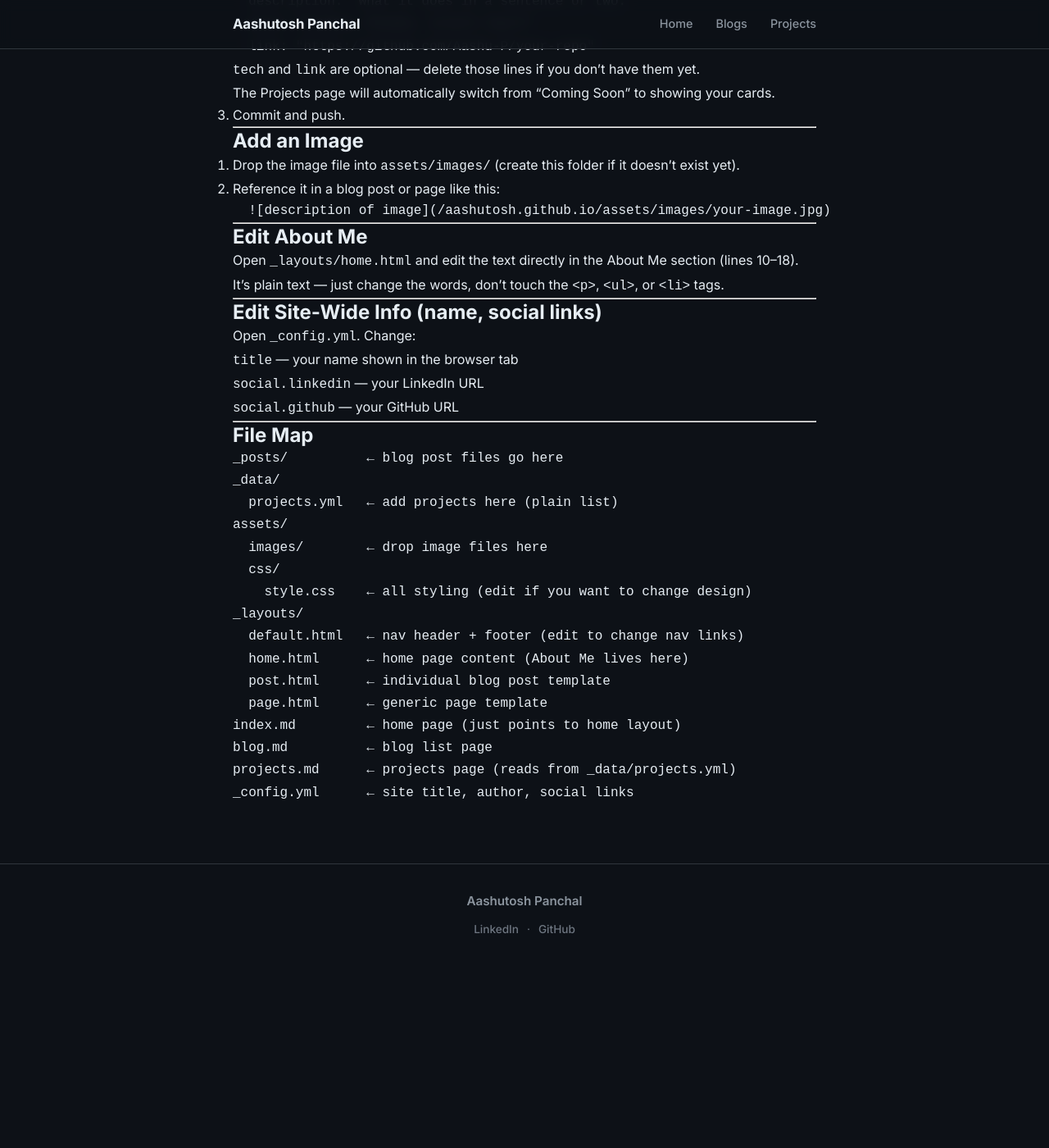
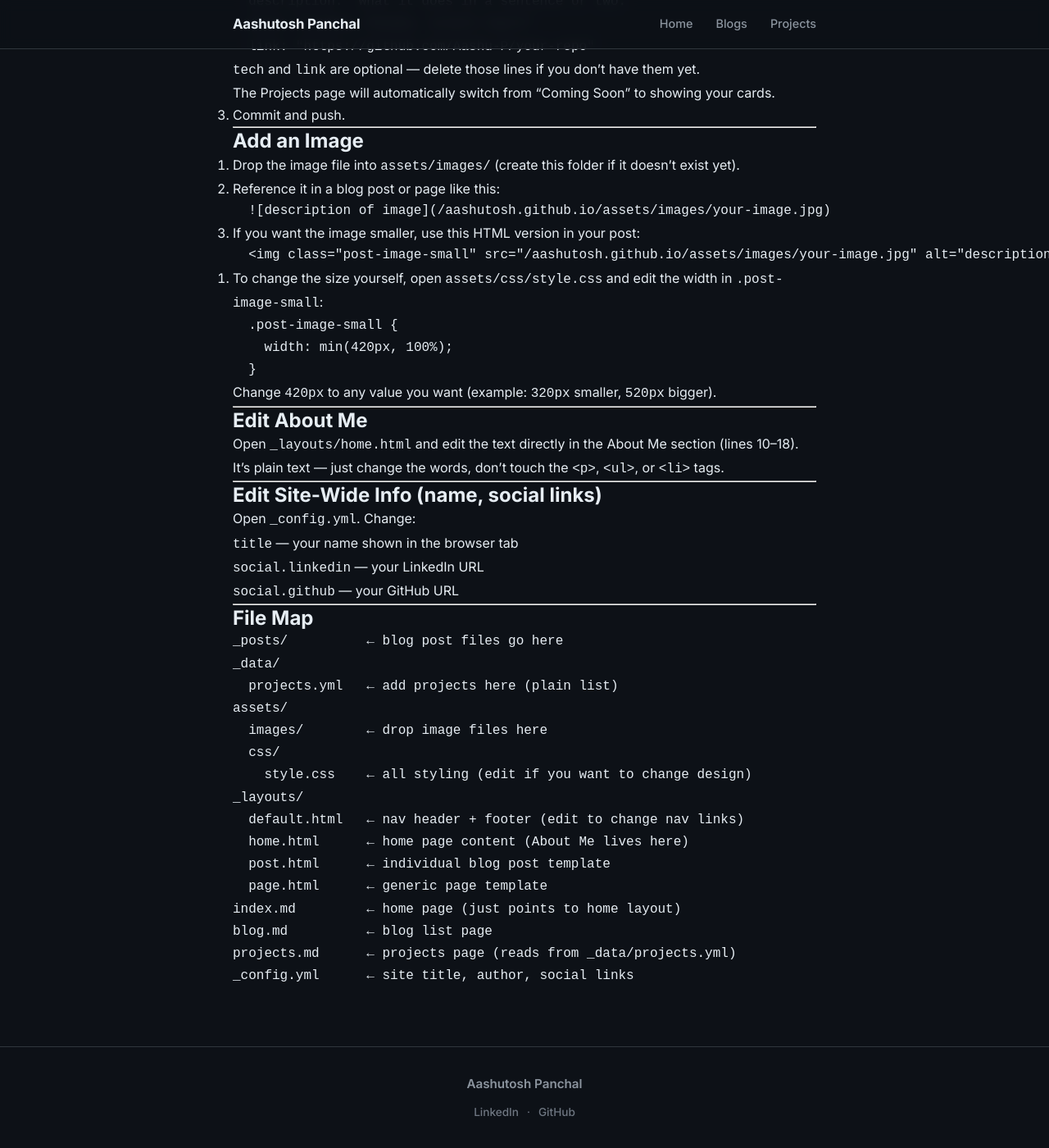
Before and after one commit to Aashu-P/aashutosh.github.io, a Jekyll site: the page built from SITE_GUIDE.md, in a window 1280 px wide and 1400 px high, scrolled down 886 px. Shown: the whole window at 82% size. Built offline with Jekyll 4.4.1, drawn with Linux system fonts in a browser that asks for light colours; our own code applies the rules of GitHub Pages for plain Markdown files; before the commit the page ends 2063 px from its top, so only the background shows below that.

Commit message:
Add image size customization options in Site Guide and CSS file and update post image syntax

````diff
--- a/SITE_GUIDE.md
+++ b/SITE_GUIDE.md
@@ -68,6 +68,22 @@ Quick reference for adding content to this site. No HTML knowledge needed for an
   ![description of image]({{ '/assets/images/your-image.jpg' | relative_url }})
    ```
 
+3. If you want the image smaller, use this HTML version in your post:
+
+  ```html
+  <img class="post-image-small" src="{{ '/assets/images/your-image.jpg' | relative_url }}" alt="description of image">
+  ```
+
+4. To change the size yourself, open `assets/css/style.css` and edit the width in `.post-image-small`:
+
+  ```css
+  .post-image-small {
+    width: min(420px, 100%);
+  }
+  ```
+
+  - Change `420px` to any value you want (example: `320px` smaller, `520px` bigger).
+
 ---
 
 ## Edit About Me
--- a/assets/css/style.css
+++ b/assets/css/style.css
@@ -308,6 +308,13 @@ ul { list-style: none; }
   margin: 40px 0;
 }
 
+.post-image-small {
+  width: min(420px, 100%);
+  height: auto;
+  display: block;
+  margin: 24px auto;
+}
+
 /* ============================================
    Projects / Coming Soon
    ============================================ */
````
Also changed, not shown: _posts/2025-02-01-social-determinants-of-health.md (+1 -1 lines).
